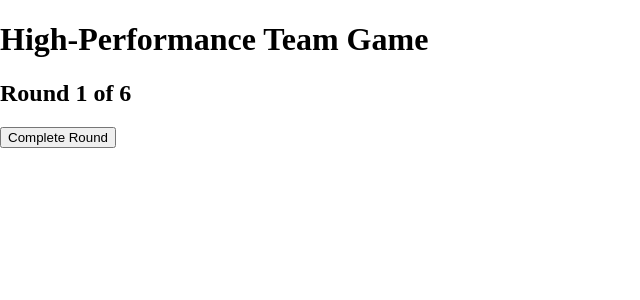
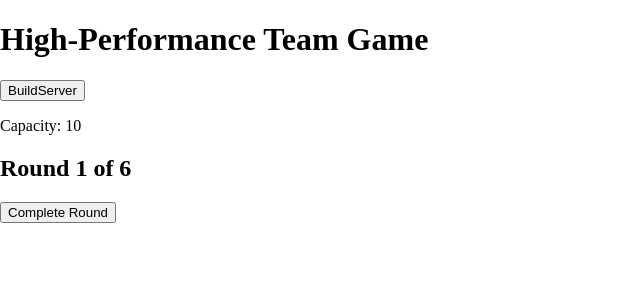
Before and after one commit to mlevison/high-performance-teams-game, a React (Create React App) app: page / in a window 1280 px wide. Shown: the top 300 px of the page, without its empty margins (0-640 px from the left). Built offline with nearby package versions, Linux system fonts and the light colour scheme.

Commit message:
FirstImplemenation of BuildServer

```diff
--- a/src/App.tsx
+++ b/src/App.tsx
@@ -1,25 +1,65 @@
 import React, { useReducer } from 'react';
 import { storySucceeds } from './lib';
 
+type GameAction = {
+  effect: number;
+};
+
 type RoundState = {
+  selectedGameActions: GameAction[];
   round: number;
+  capacity: number;
   storiesCompleted: number;
 };
-const INITIAL_STATE: RoundState = { round: 1, storiesCompleted: 0 };
+const INITIAL_STATE: RoundState = {
+  selectedGameActions: [],
+  round: 1,
+  storiesCompleted: 0,
+  capacity: 10
+};
 const RESULTS_ROUND = 7;
 
+type NextRoundAction = { type: 'NEXT_ROUND' };
+type AddGameActionAction = { type: 'ADD_GAME_ACTION', payload: GameAction };
+type Action = NextRoundAction | AddGameActionAction;
+
+function sumUpEffects(gameActions: GameAction[]): number {
+  let totalEffects = 0;
+
+  gameActions.forEach(({ effect }) => {
+    totalEffects += effect;
+  });
+
+  return totalEffects;
+}
+
 export default function App() {
-  const [{ round, storiesCompleted }, nextRound] = useReducer(
-    (state: RoundState) => {
+  const [state, dispatch] = useReducer(
+    (state: RoundState, action: Action) => {
+      switch (action.type) {
+        case "ADD_GAME_ACTION":
           return {
+            ...state,
+            selectedGameActions: [
+              ...state.selectedGameActions,
+              action.payload
+            ]
+          };
+        case 'NEXT_ROUND':
+          return {
+            ...state,
+            capacity: state.capacity + sumUpEffects(state.selectedGameActions),
+            selectedGameActions: [],
             round: state.round + 1,
             storiesCompleted:
               state.storiesCompleted +
               Array(10).fill('').filter(storySucceeds).length,
           };
+      }
     },
     INITIAL_STATE,
   );
+  const { round, storiesCompleted, capacity } = state;
 
   return (
     <>
@@ -31,8 +71,15 @@ export default function App() {
         </>
       ) : (
         <>
+          <button onClick={() => dispatch({
+            type: 'ADD_GAME_ACTION',
+            payload: {
+              effect: 1
+            }
+          })}>BuildServer</button>
+          <p>Capacity: {capacity}</p>
           <h2>Round {round} of 6</h2>
-          <button onClick={nextRound}>Complete Round</button>
+          <button onClick={() => dispatch({ type: 'NEXT_ROUND' })}>Complete Round</button>
         </>
       )}
     </>
```
Also changed, not shown: 2 other files (tests, documents, lock files or other folders). Lines whose indentation alone changed are shown as unchanged.
